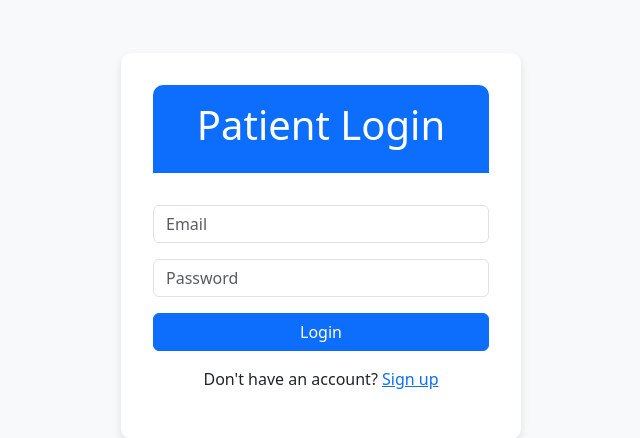
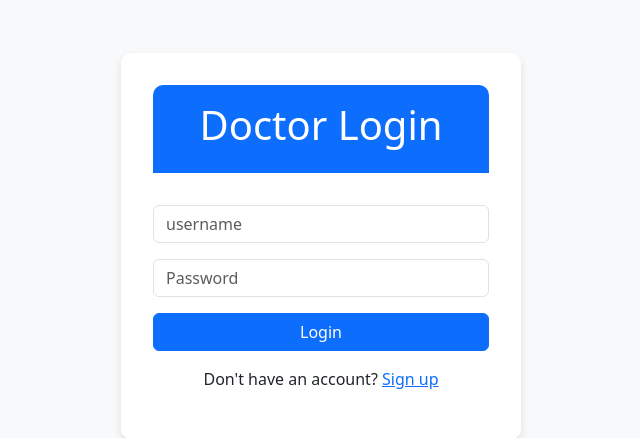
Before and after one commit to thesujai/MedicalTestandReportManagementSystem, a Django app: page /login/doctor in a window 1280 px wide. Shown: the part 154-592 px from the top of the page, without its empty margins (319-959 px from the left). Run offline with Django 4.2, Linux system fonts and the light colour scheme.

Commit message:
added title, form action and method to loginform

```diff
--- a/mtrms/templates/mtrms/login.html
+++ b/mtrms/templates/mtrms/login.html
@@ -39,15 +39,16 @@
 {% block body %}
 <div class="login-box">
     <header class="login-header">
-      <h1>Patient Login</h1>
+      <h1>{{title}}</h1>
     </header>
 
-    <form class="login-form">
+    <form action="{%url 'mtrms:login_doctor'%}" method='post' class="login-form">
+      {% csrf_token %}
       <div class="mb-3">
-        <input type="email" class="form-control" placeholder="Email">
+        <input type="text" class="form-control" placeholder="username" name="username">
       </div>
       <div class="mb-3">
-        <input type="password" class="form-control" placeholder="Password">
+        <input type="password" class="form-control" placeholder="Password" name="password">
       </div>
       <button type="submit" class="btn btn-primary btn-login">Login</button>
     </form>
```
